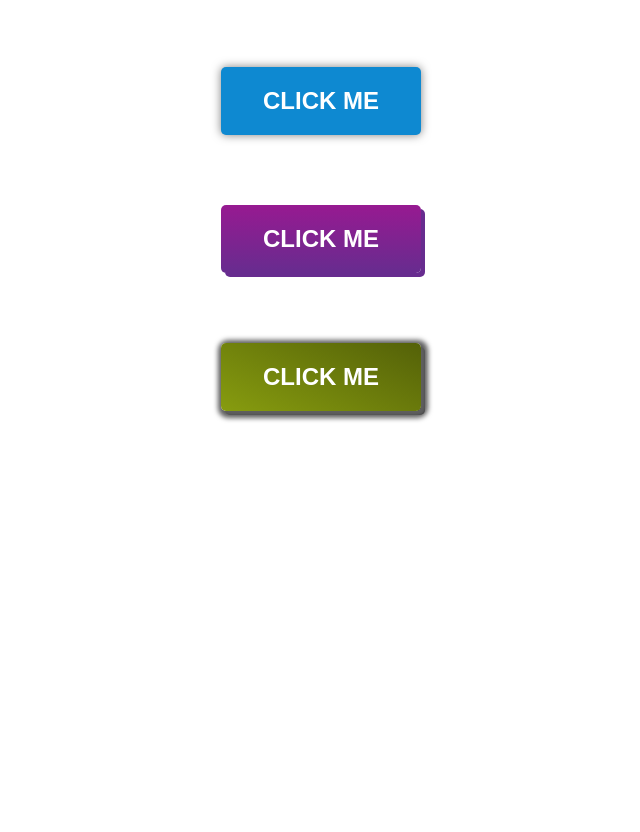
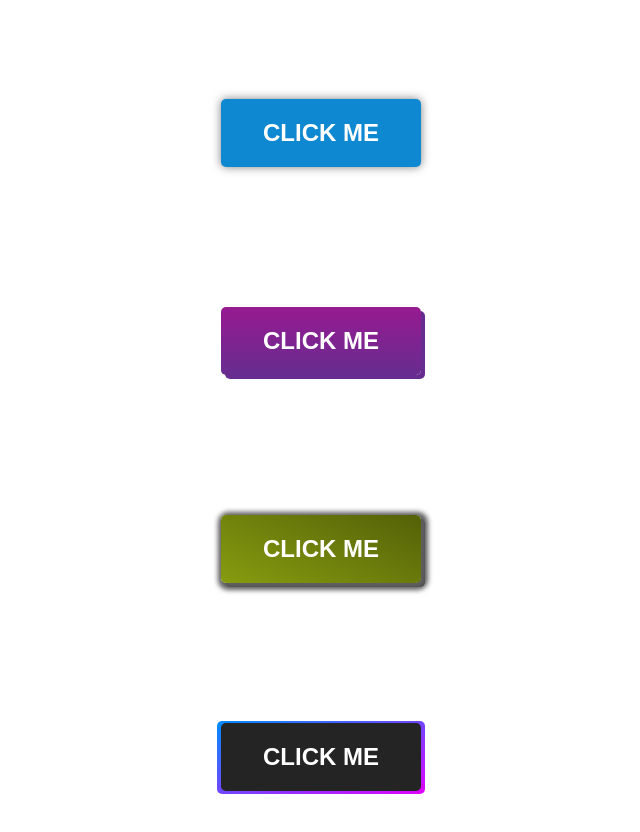
Before and after one commit to Emmanuel802/BUTTON_STYLING, a plain HTML site: page index.html in a window 1280 px wide. Shown: the part 90-922 px from the top of the page, without its empty margins (319-959 px from the left). Before the commit the page ends 832 px from the top, so only its background shows below. Drawn offline with Linux system fonts and the light colour scheme.

Commit message:
added a forth button and edited my ReadMe

```diff
--- a/index.html
+++ b/index.html
@@ -12,6 +12,7 @@
       <a href="#" class="btn1">CLICK ME</a>
       <a href="#" class="btn2">CLICK ME</a>
       <a href="#" class="btn3">CLICK ME</a>
+      <a href="#" class="btn4">CLICK ME</a>
     </div>
   </body>
 </html>
--- a/style.css
+++ b/style.css
@@ -16,7 +16,10 @@ h1 {
 }
 
 .btn {
-  margin: auto;
+  display: flex;
+  flex-direction: column;
+  justify-content: center;
+  align-items: center;
 }
 
 a {
@@ -70,7 +73,7 @@ a {
   width: 30px;
   height: 100%;
   background-color: #fff;
-  animation: shiny-btn1 2s ease-in-out infinite;
+  animation: shiny-btn2 2s ease-in-out infinite;
 }
 
 .btn2:hover {
@@ -82,7 +85,7 @@ a {
   transform: translate(2px, 2px);
 }
 
-@keyframes shiny-btn1 {
+@keyframes shiny-btn2 {
   0% {
     -webkit-transform: scale(0) rotate(45deg);
     opacity: 0;
@@ -101,11 +104,12 @@ a {
   }
 }
 
-/* BTN STYLE 2 */
+/* BTN STYLE 3 */
 .btn3 {
+  position: relative;
   background: linear-gradient(25deg, #879c0f 0%, #546108 100%);
   border: none;
-  transition: all 0.5s ease;
+  transition: all 0.3s ease;
   overflow: hidden;
   box-shadow: 2px 2px 5px 5px rgb(94, 94, 94), 4px 4px 0 0 #000000;
 }
@@ -118,7 +122,7 @@ a {
   z-index: -1;
   width: 100%;
   height: 100%;
-  transition: all 0.3s ease;
+  transition: all 0.5s ease;
   -webkit-transform: scale(0.1);
   transform: scale(0.1);
 }
@@ -140,3 +144,36 @@ a {
   box-shadow: 2px 2px 5px 5px rgb(94, 94, 94), 4px 4px 0 0 #000000;
   transform: translate(-2px, -2px);
 }
+
+/*BTN STYLE 4 */
+.btn4 {
+  background: #242424;
+  position: relative;
+  border: none;
+  display: flex;
+  justify-content: center;
+  align-items: center;
+}
+
+.btn4::after {
+  content: "";
+  position: absolute;
+  height: 108%;
+  width: 104%;
+  border-radius: 5px;
+  background-image: linear-gradient(to bottom right, #008cff, #e100ff);
+  z-index: -1;
+}
+
+.btn4:hover {
+  z-index: 0;
+  box-shadow: 40px 0 100px #008cffa6, -40px 0 100px #e100ffa6;
+}
+
+.btn4:active {
+  box-shadow: 4px 4px 6px 0 rgba(255, 255, 255, 0.5),
+    -4px -4px 6px 0 rgba(116, 125, 136, 0.5),
+    inset -4px -4px 6px 0 rgba(255, 255, 255, 0.2),
+    inset 4px 4px 6px 0 rgba(0, 0, 0, 0.4);
+  transform: translate(2px, 2px);
+}
```
Also changed, not shown: 1 other file.
